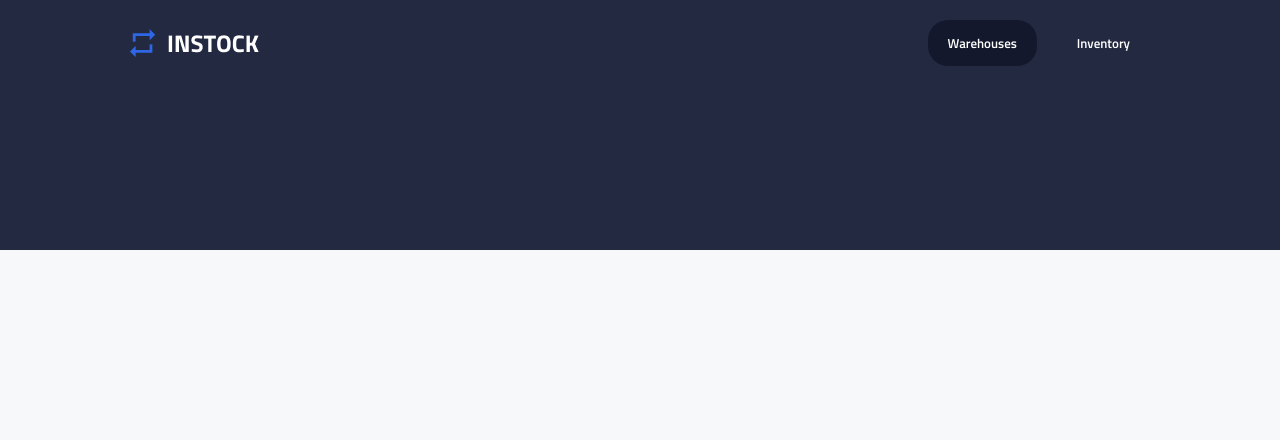
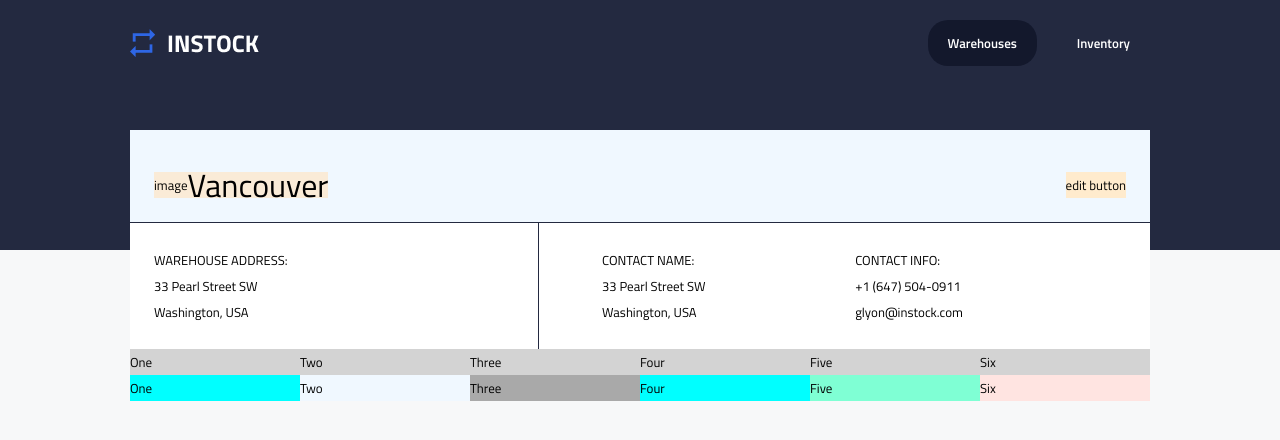
Before and after one commit to revyrob/instock-client, a React (Create React App) app: page /warehousedetails in a window 1280 px wide. Shown: the top 440 px of the page. Built offline with nearby package versions, Linux system fonts and the light colour scheme.

Commit message:
Add grid to WarehouseDetails.scss + JSX in WarehouseDetails.js

```diff
--- a/src/App.js
+++ b/src/App.js
@@ -17,7 +17,7 @@ function App() {
         <Route path="/Inventory/:id" element={<Inventory />} />
         <Route path="/Inventory/add" element={<Inventory />} />
         <Route path="/Inventory/:id/edit" element={<Inventory />} /> */}
-        {/* <Route path="/warehousedetails" element={<WarehouseDetails />} /> */}
+        <Route path="/warehousedetails" element={<WarehouseDetails />} />
       </Routes>
     </BrowserRouter>
   );
--- a/src/pages/WarehouseDetails/WarehouseDetails.js
+++ b/src/pages/WarehouseDetails/WarehouseDetails.js
@@ -1,5 +1,9 @@
 import './WarehouseDetails.scss';
-import axios from 'axios';
+import arrowSort from '../../assets/icons/sort-24px.svg';
+import chevron from '../../assets/icons/chevron_right-24px.svg';
+import delteCan from '../../assets/icons/delete_outline-24px.svg';
+import editPen from '../../assets/icons/edit-24px.svg';
+// import axios from 'axios';
 // import { useEffect, useState } from 'react';
 
 export default function WarehouseDetails() {
@@ -13,26 +17,115 @@ export default function WarehouseDetails() {
         <div className="pageHeader__editBtn"> edit button</div>
       </div>
 
-      <div className="contactInfo">
-        <div className="contactInfo__addressBox">
-          <label className="contactInfo__labelAddress">
+      <div className="warehouseAddress">
+        <div className="warehouseAddress__addressBox">
+          <label className="warehouseAddress__labelAddress">
             WAREHOUSE ADDRESS:
           </label>
-          <p className="contactInfo__street">33 Pearl Street SW</p>
-          <p className="contactInfo__city">Washington, USA</p>
+          <p className="warehouseAddress__street">33 Pearl Street SW</p>
+          <p className="warehouseAddress__city">Washington, USA</p>
         </div>
-        <div className="contactInfo__wrapper">
-          <div className="contactInfo__contactnameBox">
-            <label className="contactInfo__labelName">CONTACT NAME:</label>
-            <p className="contactInfo__name">33 Pearl Street SW</p>
-            <p className="contactInfo__title">Washington, USA</p>
+        <div className="warehouseAddress__wrapper">
+          <div className="warehouseAddress__contactnameBox">
+            <label className="warehouseAddress__labelName">CONTACT NAME:</label>
+            <p className="warehouseAddress__name">33 Pearl Street SW</p>
+            <p className="warehouseAddress__title">Washington, USA</p>
           </div>
-          <div className="contactInfo__contactinfoBox">
-            <label className="contactInfo__labelContact">CONTACT INFO:</label>
-            <p className="contactInfo__phone">+1 (647) 504-0911</p>
-            <p className="contactInfo__email">glyon@instock.com</p>
+          <div className="warehouseAddress__warehouseAddressBox">
+            <label className="warehouseAddress__labelContact">
+              CONTACT INFO:
+            </label>
+            <p className="warehouseAddress__phone">+1 (647) 504-0911</p>
+            <p className="warehouseAddress__email">glyon@instock.com</p>
           </div>
         </div>
+      </div>
+
+      {/* <div className="warehouseList__wrapper">
+        <h2 className="warehouseList__subtitle">
+          WarehouseList
+          <img
+            className="warehouseList__subtitle--icon"
+            src={arrowSort}
+            alt="arrrow sorts"
+          />
+        </h2>
+
+        <h2 className="warehouseList__subtitle">
+          Address
+          <img
+            className="warehouseList__subtitle--icon"
+            src={arrowSort}
+            alt="arrrow sorts"
+          />
+        </h2>
+
+        <h2 className="warehouseList__subtitle">
+          Contact Name
+          <img
+            className="warehouseList__subtitle--icon"
+            src={arrowSort}
+            alt="arrrow sorts"
+          />
+        </h2>
+
+        <h2 className="warehouseList__subtitle">
+          Contact Information
+          <img
+            className="warehouseList__subtitle--icon"
+            src={arrowSort}
+            alt="arrrow sorts"
+          />
+        </h2>
+
+        <h2 className="warehouseList__subtitle align-right">Action</h2>
+      </div>
+
+      <div className="warehouseTablet__wrapper">
+        <div className="warehouseTablet__info">
+          <h2 className="warehouseTablet__location">
+            warehouse <img src={chevron} alt="chevron right" />
+          </h2>
+        </div>
+
+        <div className="warehouseTablet__info">
+          <h2 className="warehouseTablet__info--info">adress</h2>
+          <h2 className="warehouseTablet__info--info">city</h2>
+        </div>
+
+        <div className="warehouseTablet__info">
+          <h2 className="warehouseTablet__name">contact</h2>
+        </div>
+
+        <div className="warehouseTablet__info">
+          <h2 className="warehouseTablet__info--info">phone</h2>
+          <h2 className="warehouseTablet__info--info">email</h2>
+        </div>
+
+        <div className="warehouseTablet__info">
+          <div className="warehouseTablet__icon--tablet">
+            <img src={delteCan} alt="garbage can" />
+            <img src={editPen} alt="pen" />
+          </div>
+        </div>
+      </div> */}
+
+      <div className="stillBox">
+        <div className="stillBox__box1">One</div>
+        <div className="stillBox__box2">Two</div>
+        <div className="stillBox__box3">Three</div>
+        <div className="stillBox__box4">Four</div>
+        <div className="stillBox__box5">Five</div>
+        <div className="stillBox__box6">Six</div>
+      </div>
+
+      <div className="magicBox">
+        <div className="magicBox__box1">One</div>
+        <div className="magicBox__box2">Two</div>
+        <div className="magicBox__box3">Three</div>
+        <div className="magicBox__box4">Four</div>
+        <div className="magicBox__box5">Five</div>
+        <div className="magicBox__box6">Six</div>
       </div>
     </section>
   );
--- a/src/pages/WarehouseDetails/WarehouseDetails.scss
+++ b/src/pages/WarehouseDetails/WarehouseDetails.scss
@@ -32,10 +32,10 @@ div {
   }
 }
 
-.contactInfo {
+.warehouseAddress {
   display: flex;
   flex-direction: row;
-  justify-content: start;
+  justify-content: flex-start;
   align-items: flex-start;
 
   background-color: $primary-light;
@@ -62,3 +62,57 @@ div {
     flex-basis: 60%;
   }
 }
+
+.stillBox {
+  @include wrapper-mr;
+  display: none;
+  @include tablet {
+    display: grid;
+    grid-template-columns: [box1] 1fr [box3] 1fr [box2] 1fr [box4] 1fr[box5] 1fr [box6]1fr;
+    background-color: lightgray;
+  }
+  &__box1 {
+  }
+  &__box2 {
+  }
+  &__box3 {
+  }
+  &__box4 {
+  }
+  &__box5 {
+  }
+  &__box6 {
+  }
+}
+
+.magicBox {
+  @include wrapper-mr;
+  display: grid;
+  grid-template-columns: [box1] 1fr [box2] 1fr;
+  @include tablet {
+    grid-template-columns: [box1] 1fr [box3] 1fr [box2] 1fr [box4] 1fr[box5] 1fr [box6]1fr;
+  }
+  &__box1 {
+    background-color: aqua;
+  }
+  &__box2 {
+    background-color: aliceblue;
+    grid-row-start: box3;
+    @include tablet {
+      grid-row-start: -1;
+      grid-column-end: box2;
+    }
+  }
+  &__box3 {
+    background-color: darkgrey;
+  }
+  &__box4 {
+    background-color: aqua;
+  }
+  &__box5 {
+    background-color: aquamarine;
+  }
+  &__box6 {
+    background-color: mistyrose;
+  }
+}
```
